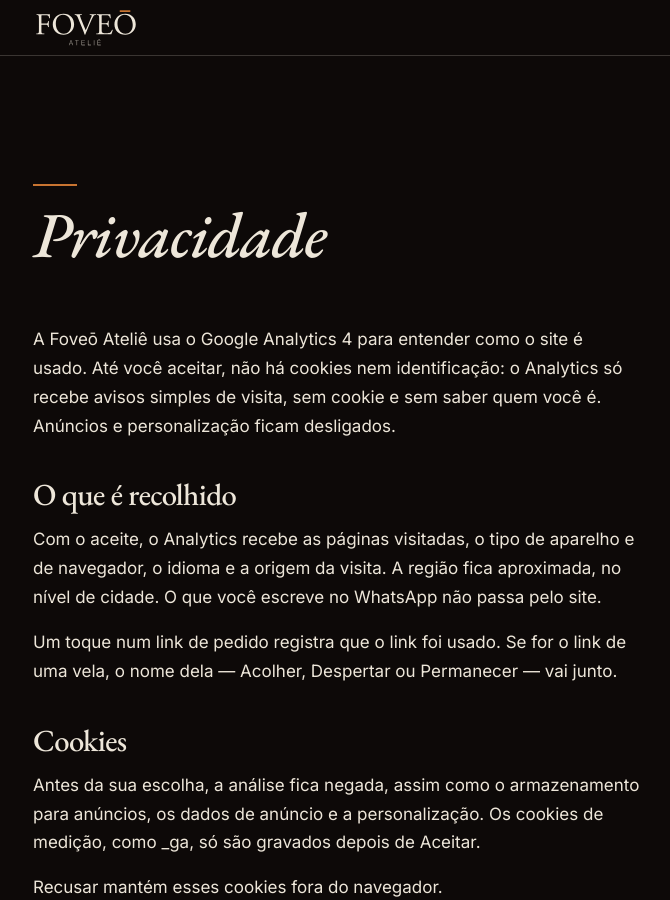
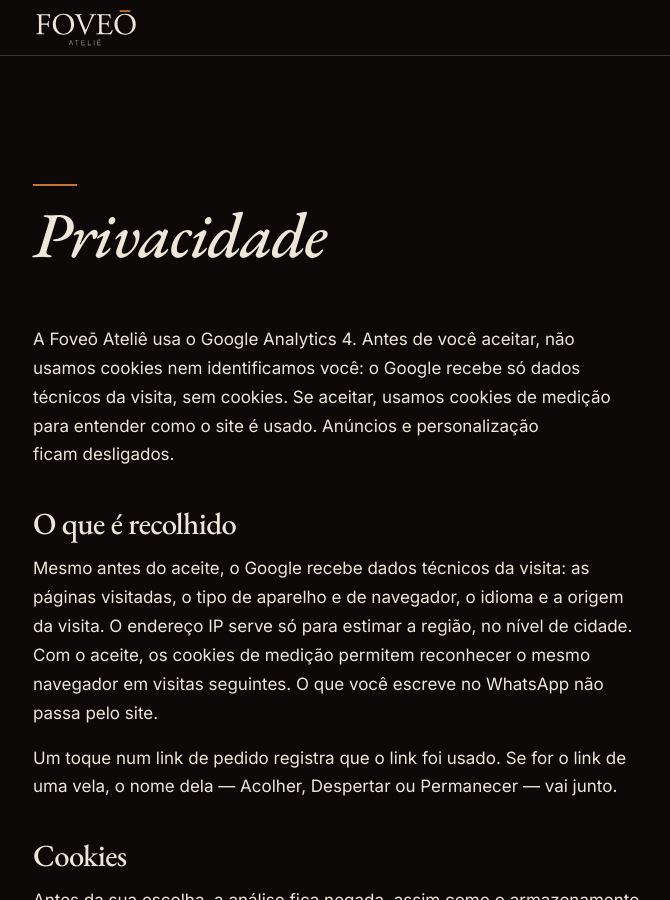
Before and after one commit to SandroMiccoli/foveoatelie.com.br, a Jekyll site: the page built from privacidade.html, in a window 1280 px wide and 900 px high. Shown: the whole window, without its empty margins (47-717 px from the left). Built offline with Jekyll 4.4.1, drawn with Linux system fonts in a browser that asks for light colours.

Commit message:
Torna o texto de privacidade preciso sobre o que o Google recebe antes do aceite
Co-authored-by: Sandro Miccoli <SandroMiccoli@users.noreply.github.com>

```diff
--- a/_includes/privacy-copy.html
+++ b/_includes/privacy-copy.html
@@ -1,7 +1,7 @@
-<p>A Foveō Ateliê usa o Google Analytics 4 para entender como o site é usado. Até você aceitar, não há cookies nem identificação: o Analytics só recebe avisos simples de visita, sem cookie e sem saber quem você é. Anúncios e personalização ficam desligados.</p>
+<p>A Foveō Ateliê usa o Google Analytics 4. Antes de você aceitar, não usamos cookies nem identificamos você: o Google recebe só dados técnicos da visita, sem cookies. Se aceitar, usamos cookies de medição para entender como o site é usado. Anúncios e personalização ficam desligados.</p>
 
 <h2>O que é recolhido</h2>
-<p>Com o aceite, o Analytics recebe as páginas visitadas, o tipo de aparelho e de navegador, o idioma e a origem da visita. A região fica aproximada, no nível de cidade. O que você escreve no WhatsApp não passa pelo site.</p>
+<p>Mesmo antes do aceite, o Google recebe dados técnicos da visita: as páginas visitadas, o tipo de aparelho e de navegador, o idioma e a origem da visita. O endereço IP serve só para estimar a região, no nível de cidade. Com o aceite, os cookies de medição permitem reconhecer o mesmo navegador em visitas seguintes. O que você escreve no WhatsApp não passa pelo site.</p>
 <p>Um toque num link de pedido registra que o link foi usado. Se for o link de uma vela, o nome dela — Acolher, Despertar ou Permanecer — vai junto.</p>
 
 <h2>Cookies</h2>
```
